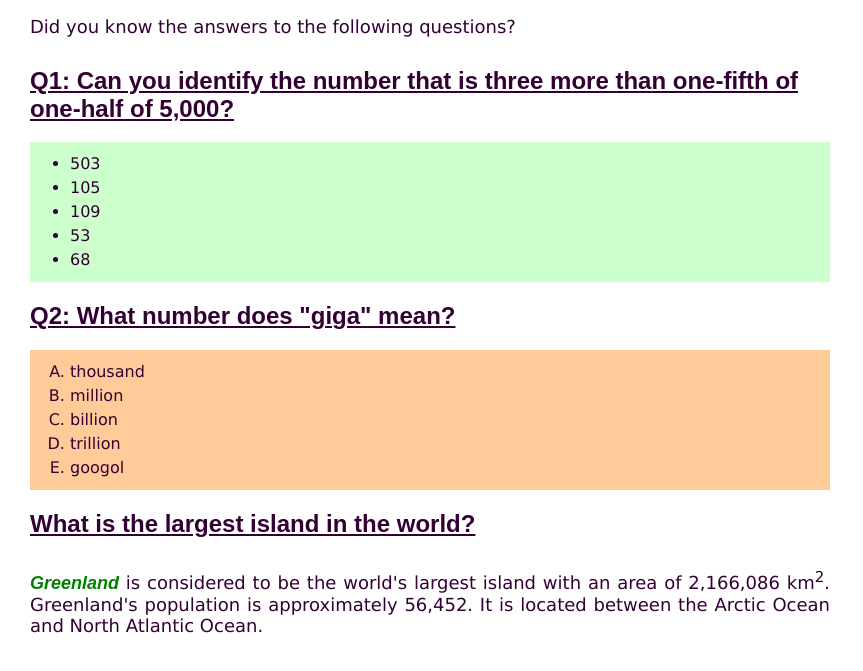
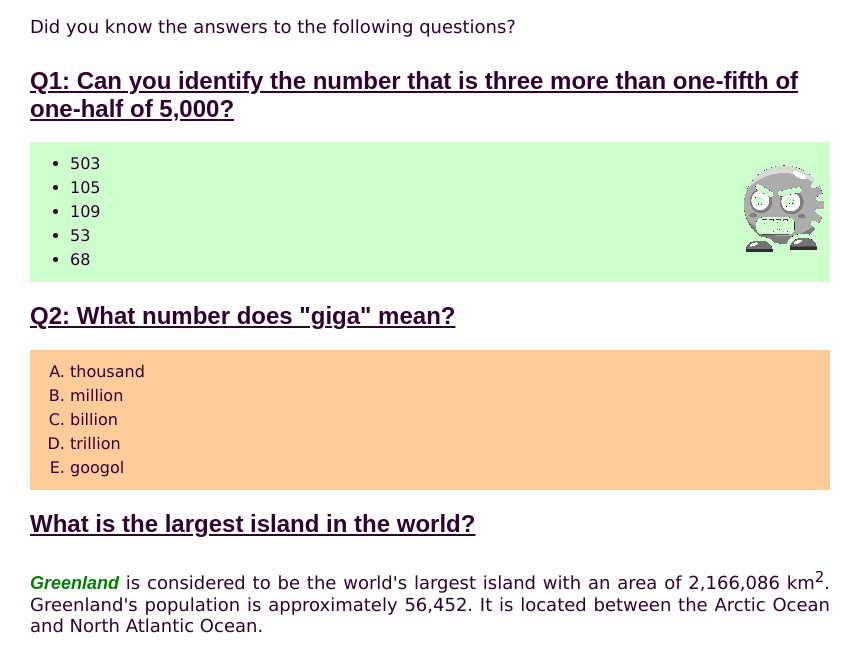
Before and after one commit to LMcAlpine/interactive-web-exercises, a plain HTML site: page exercise1/index.html in a window 1280 px wide. Shown: the part 95-766 px from the top of the page, without its empty margins (0-863 px from the left). Drawn offline with Linux system fonts and the light colour scheme.

Commit message:
image hover

```diff
--- a/exercise1/index.html
+++ b/exercise1/index.html
@@ -14,15 +14,19 @@
       Q1: Can you identify the number that is three more than one-fifth of
       one-half of 5,000?
     </h2>
+
     <ul>
+      <div class="sprite"></div>
       <li><a href="#">503</a></li>
       <li>105</li>
       <li>109</li>
       <li>53</li>
       <li>68</li>
     </ul>
+
     <h2>Q2: What number does "giga" mean?</h2>
     <ol>
+      <div class="sprite2"></div>
       <li>thousand</li>
       <li>million</li>
       <li>billion</li>
--- a/exercise1/style.css
+++ b/exercise1/style.css
@@ -58,3 +58,13 @@ a:hover {
   font-weight: bold;
   font-family: Arial, Helvetica, sans-serif;
 }
+.sprite {
+  width: 94px;
+  height: 100px;
+  background: url("sprite.png");
+  float: right;
+}
+
+.sprite:hover {
+  background-position: 0 -208px; /* Position the sprite at the bottom on hover */
+}
```
Also changed, not shown: exercise1/sprite.png (added), exercise1/sprite11.png (renamed from exercise1/css-sprite-combined.png).
